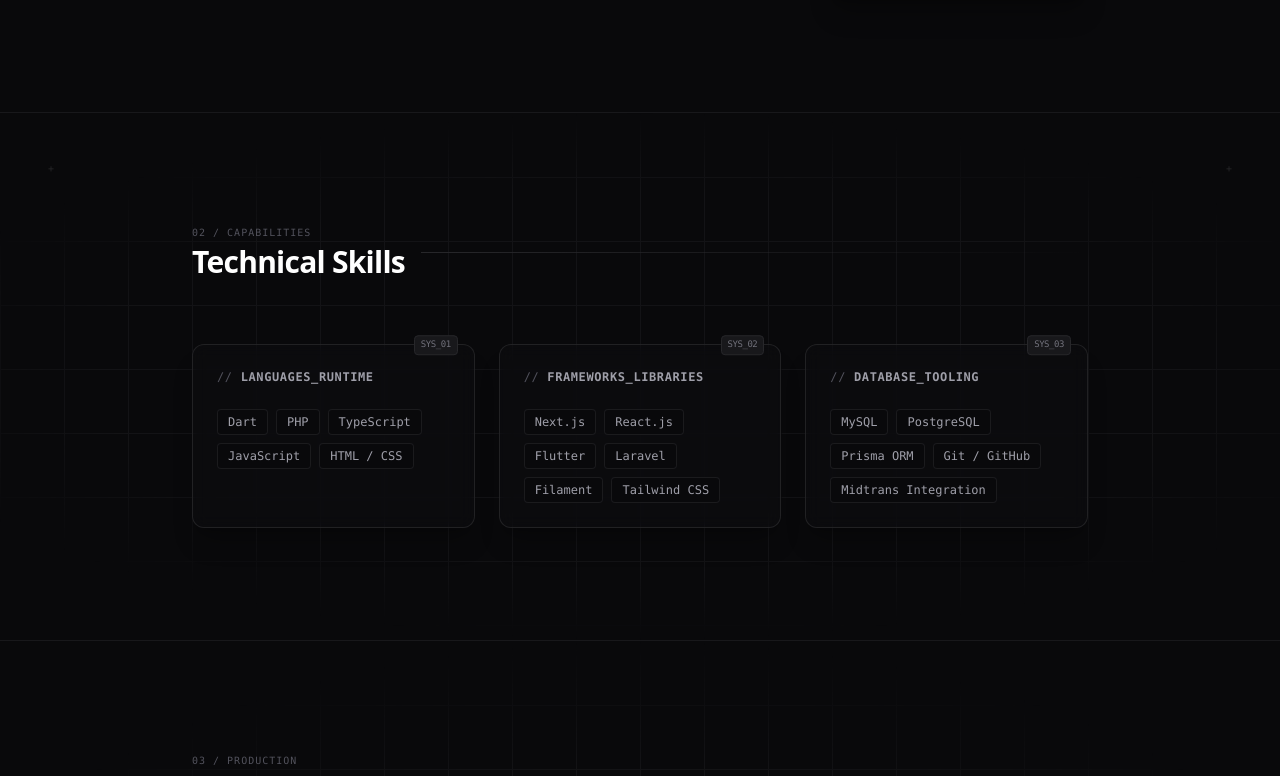
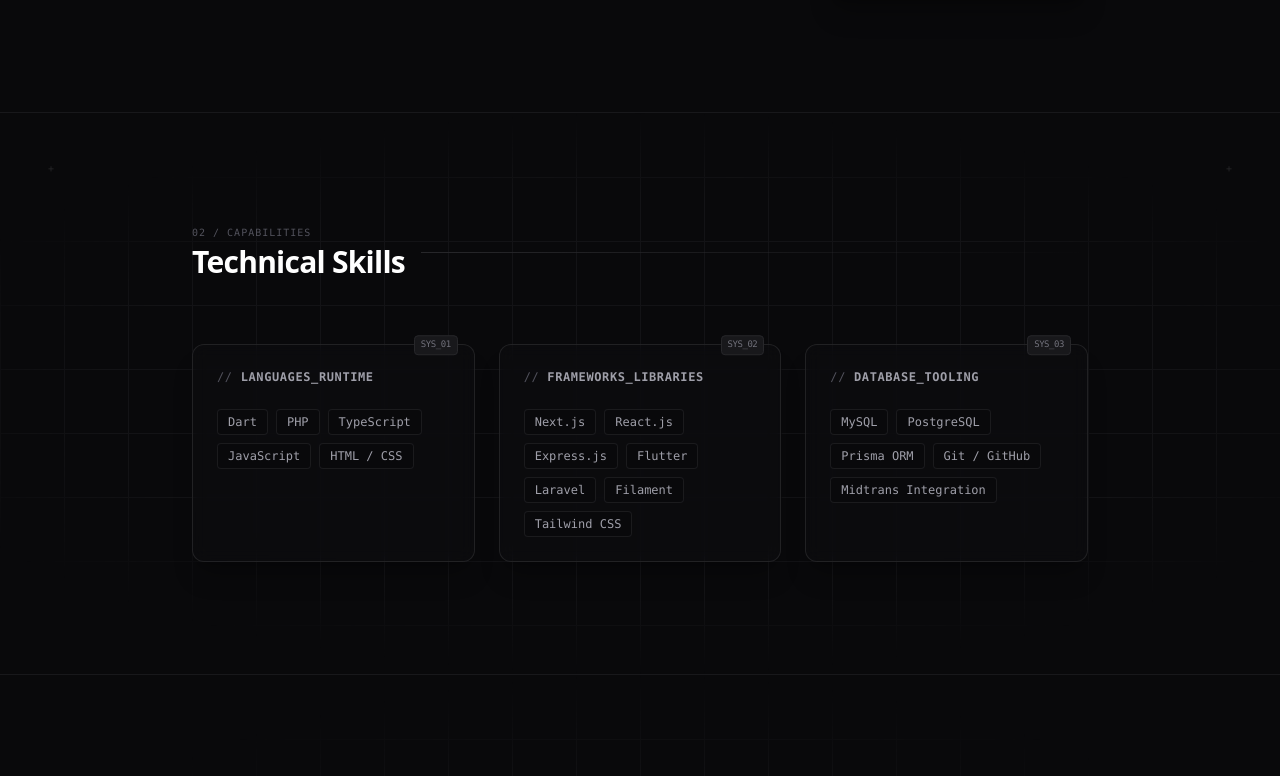
Before and after one commit to Jkz1/webportofolio, a Next.js app: page / in a window 1280 px wide. Shown: the part 1293-2069 px from the top of the page. Built offline with nearby package versions, Linux system fonts and the light colour scheme.

Commit message:
Add skill

```diff
--- a/app/sections/Skills.tsx
+++ b/app/sections/Skills.tsx
@@ -8,7 +8,7 @@ export default function Skills() {
     {
       index: '02',
       category: 'frameworks_libraries',
-      skills: ['Next.js', 'React.js', 'Flutter', 'Laravel', 'Filament', 'Tailwind CSS'],
+      skills: ['Next.js', 'React.js', 'Express.js', 'Flutter', 'Laravel', 'Filament', 'Tailwind CSS'],
     },
     {
       index: '03',
```
